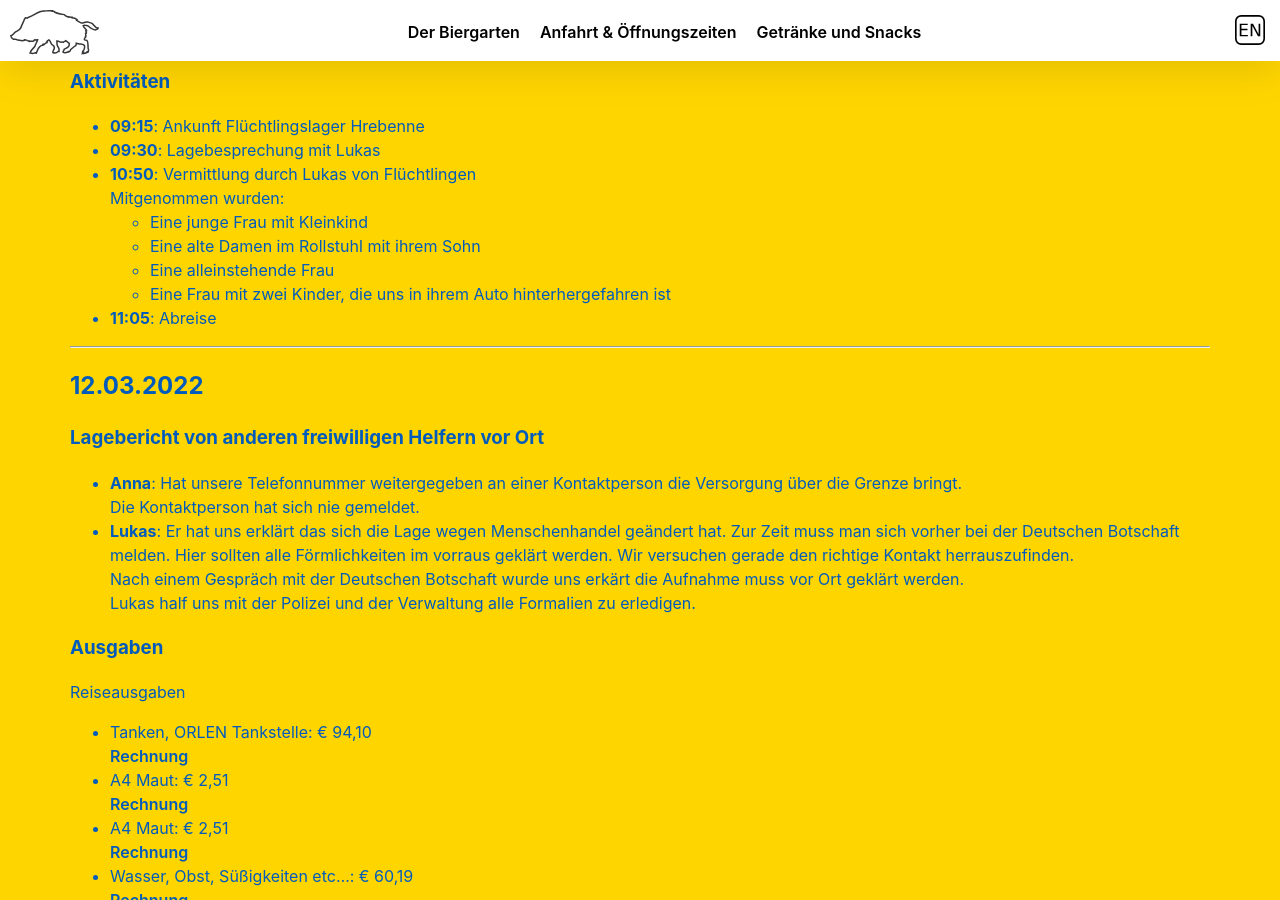
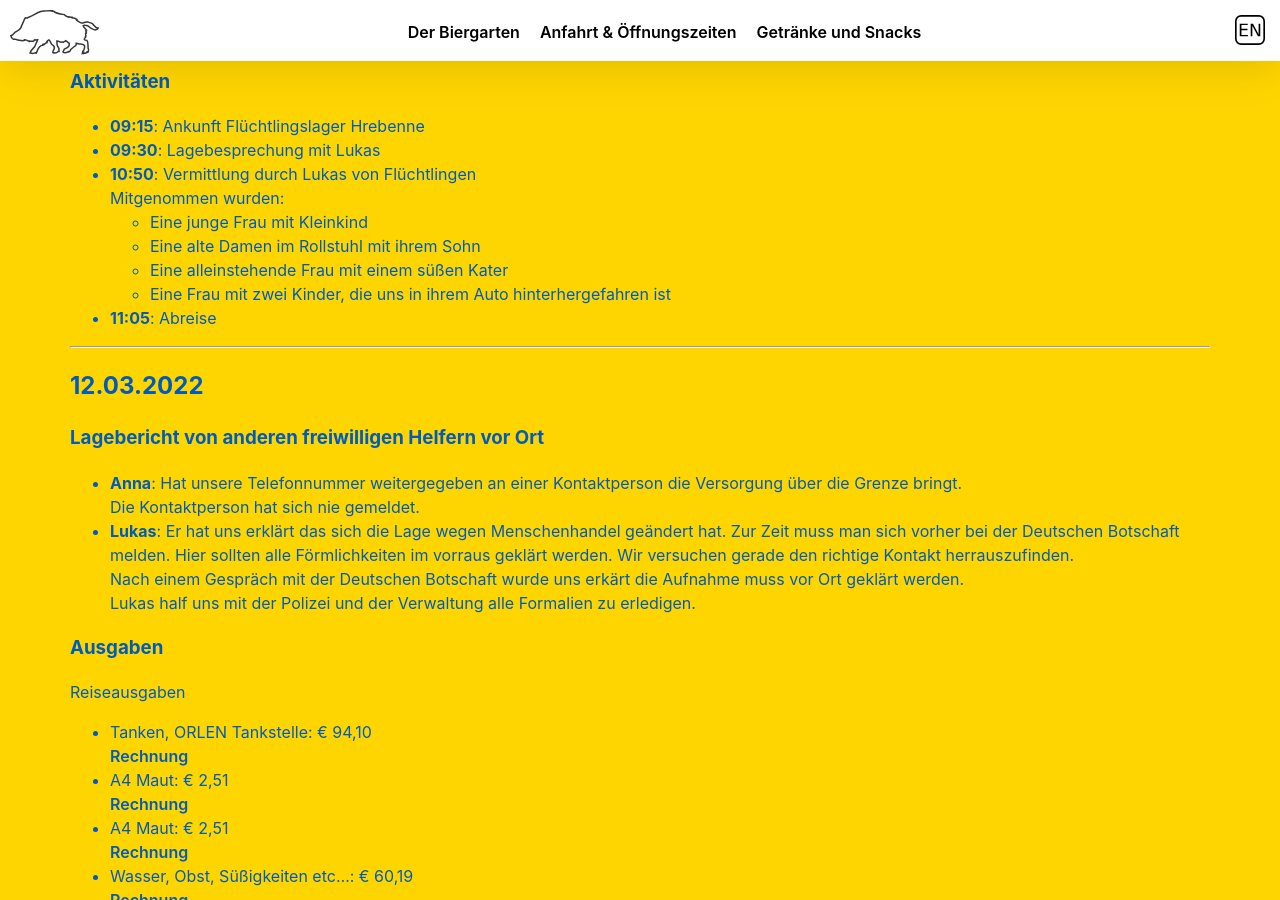
Before and after one commit to versable/kehr-website, a Jekyll site: the page built from ukraine.html, in a window 1280 px wide and 900 px high, scrolled down 1098 px. Built offline with Jekyll 4.4.1, drawn with Linux system fonts in a browser that asks for light colours.

```diff
--- a/en/ukraine.html
+++ b/en/ukraine.html
@@ -109,7 +109,7 @@ permalink: /en/ukraine/
                         An old lady in a wheelchair with her son
                     </li>
                     <li>
-                        A single woman
+                        A single woman with a cute cat
                     </li>
                     <li>
                         A woman with two children who followed us in her car
--- a/ukraine.html
+++ b/ukraine.html
@@ -110,7 +110,7 @@ permalink: /ukraine/
                         Eine alte Damen im Rollstuhl mit ihrem Sohn
                     </li>
                     <li>
-                        Eine alleinstehende Frau
+                        Eine alleinstehende Frau mit einem süßen Kater
                     </li>
                     <li>
                         Eine Frau mit zwei Kinder, die uns in ihrem Auto
```
